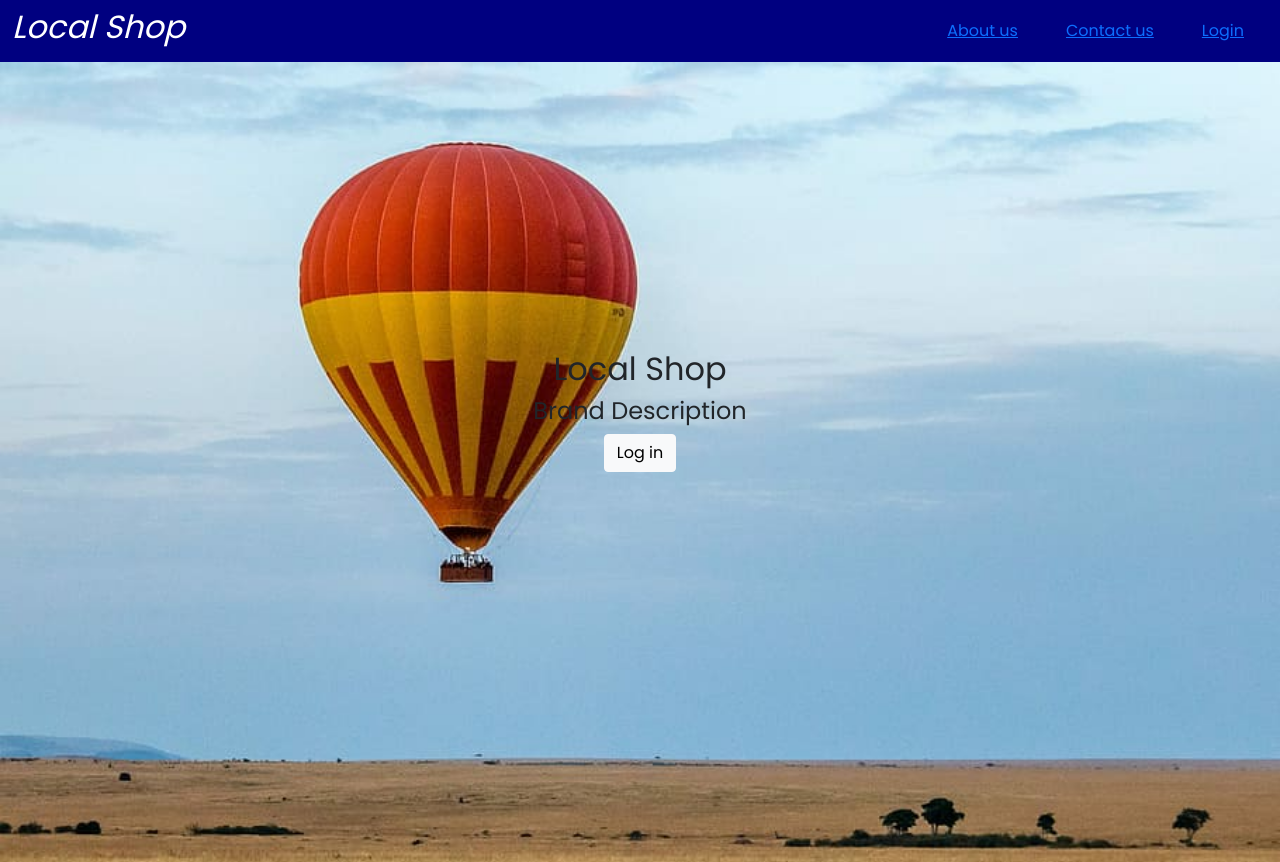
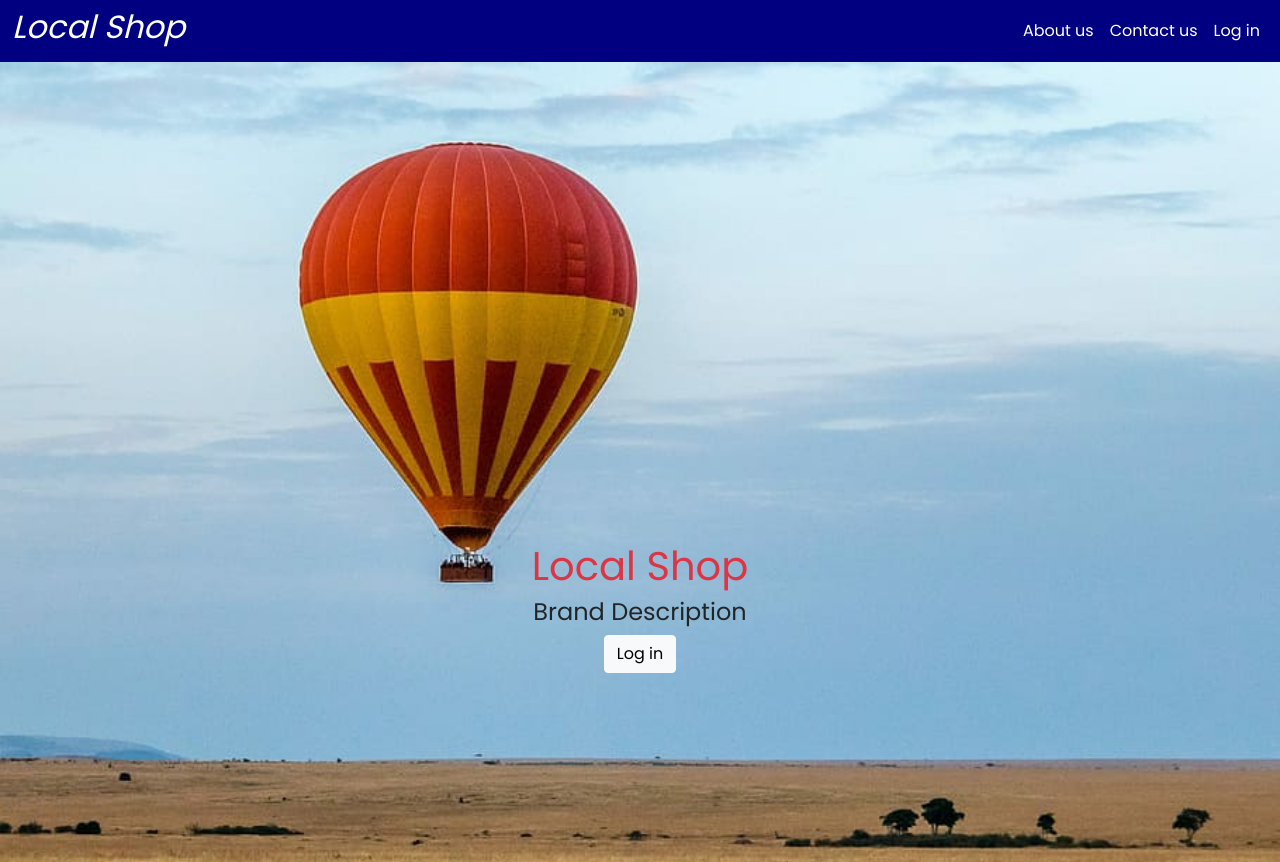
Before and after one commit to kelvinmburu/localshop, an Angular app in the folder front-end/localshop/: page / in a window 1280 px wide. Built offline with nearby package versions, Linux system fonts and the light colour scheme.

Commit message:
styled the navbar

```diff
--- a/front-end/localshop/src/app/components/landingpage/landingpage.component.css
+++ b/front-end/localshop/src/app/components/landingpage/landingpage.component.css
@@ -4,5 +4,5 @@
     background-size: cover;
     width: 100%;
     height: 100vh;
-    padding-top: 30vh;
+    padding-top: 60vh;
 }
--- a/front-end/localshop/src/app/components/landingpage/landingpage.component.html
+++ b/front-end/localshop/src/app/components/landingpage/landingpage.component.html
@@ -2,7 +2,7 @@
 
 <div id="sect1" class="local">
     <div class="text-center description">
-    <h2 class="mt-5">Local Shop</h2>
+    <h1 class="text-danger">Local Shop</h1>
     <h4>Brand Description</h4>
     <button type="button" class="btn btn-light">Log in</button>
 </div>
--- a/front-end/localshop/src/app/components/navbar/navbar.component.html
+++ b/front-end/localshop/src/app/components/navbar/navbar.component.html
@@ -4,23 +4,29 @@
       <!-- Left elements -->
       <div class="d-flex">
         <!-- Brand -->
-            <h2 class="text-black"><em>Local Shop</em></h2>
-
+            <h2 class="text-white"><em>Local Shop</em></h2>
 
         <!-- Search form -->
-
-
       </div>
       <!-- Left elements -->
 
       <!-- Right elements -->
 
+      <div class="collapse navbar-collapse" id="navbarRightAlignExample">
+        <!-- Left links -->
+        <ul class="navbar-nav ms-auto mb-2 mb-lg-0">
+          <li class="nav-item">
+            <a class="nav-link active text-white" aria-current="page" href="#">About us</a>
+          </li>
+          <li class="nav-item">
+            <a class="nav-link text-white" href="#">Contact us</a>
+          </li>
+          <li class="nav-item">
+            <a class="nav-link text-white" href="#">Log in</a>
+          </li>
 
-      <div class="navbar-right">
-        <a class="mx-4" href="">About us</a>
-        <a class="mx-4" href="">Contact us</a>
-        <a class="mx-4" href="">Login</a>
-
+        </ul>
+        <!-- Left links -->
       </div>
       </div>
 
```
